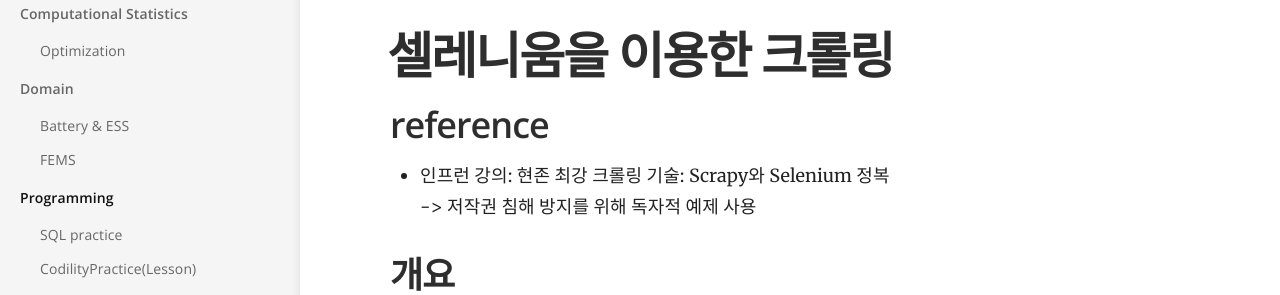
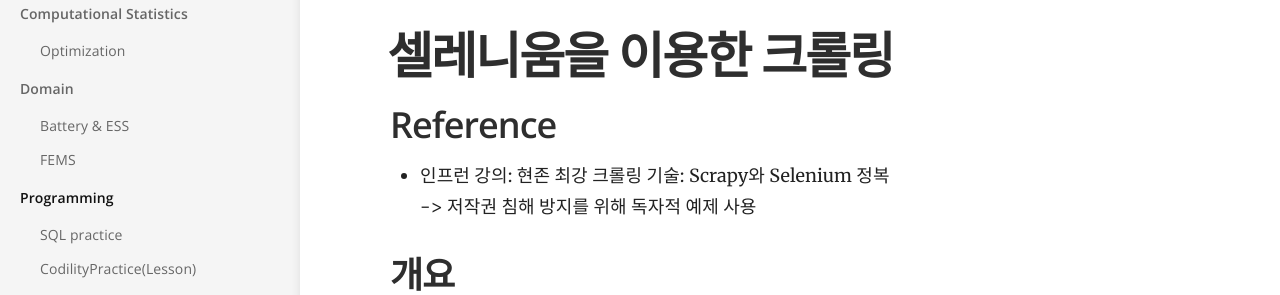
Before and after one commit to yrk3434/yrk3434.github.io, a Jekyll site: the page built from _docs/Programming/Selenium.md, in a window 1280 px wide and 900 px high. Shown: the part 165-460 px from the top of the window. Built offline with Jekyll 4.4.1, drawn with Linux system fonts in a browser that asks for light colours.

```diff
--- a/_docs/Programming/Selenium.md
+++ b/_docs/Programming/Selenium.md
@@ -6,7 +6,7 @@ order: 3
 
 # 셀레니움을 이용한 크롤링
 
-## reference
+## Reference
 - 인프런 강의: 현존 최강 크롤링 기술: Scrapy와 Selenium 정복<br/>
 -> 저작권 침해 방지를 위해 독자적 예제 사용
 
```
